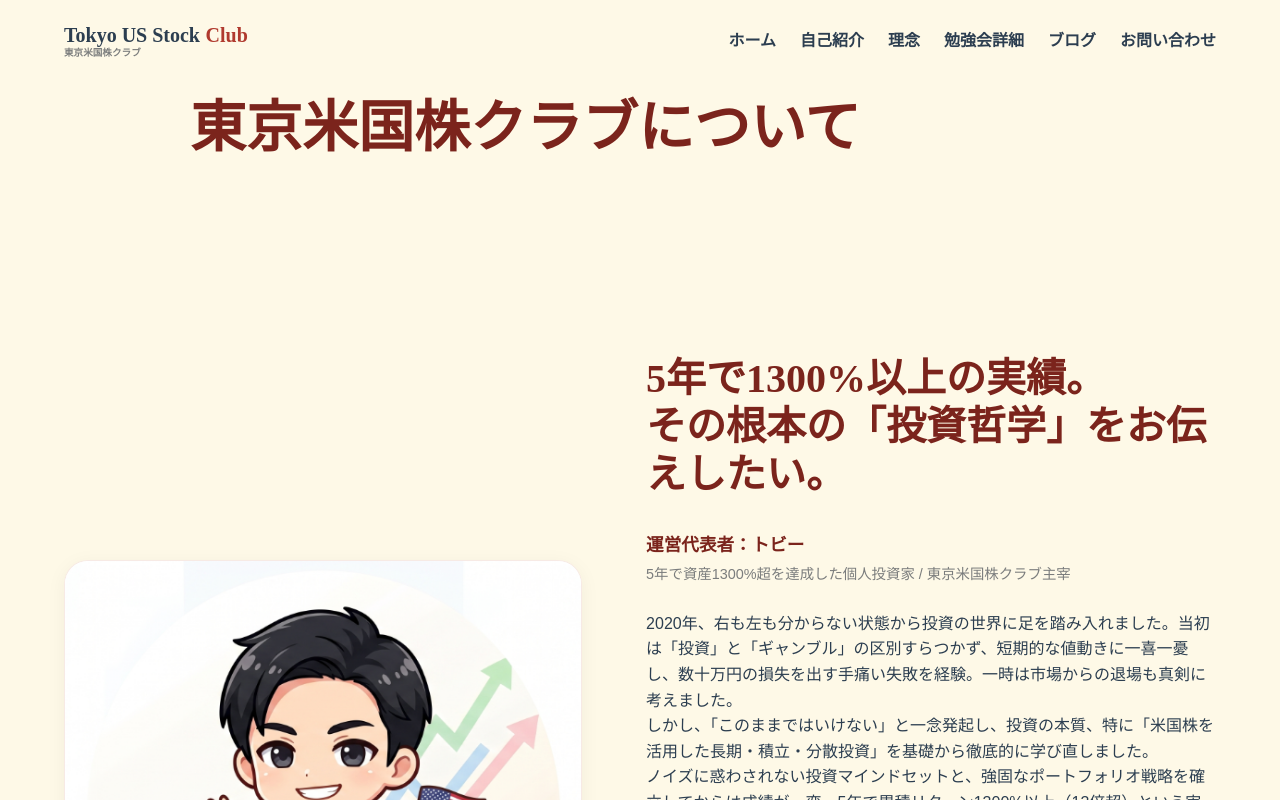
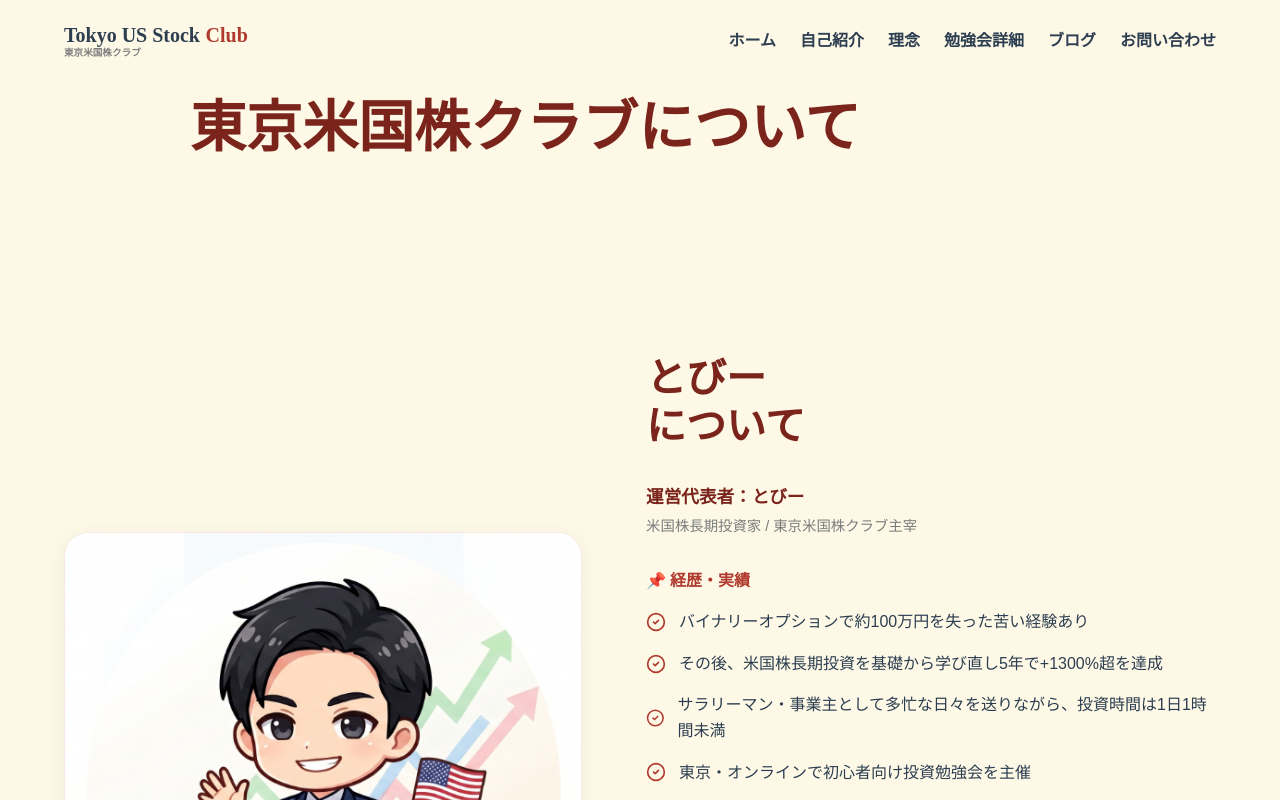
Before and after one commit to yutarotobioka0121-ship-it/tokyo-us-stock-site, a Next.js app: page /about in a window 1280 px wide. Built offline with nearby package versions, Linux system fonts and the light colour scheme; no server answers; a web font is replaced by a local one.

Commit message:
fix: フッターからキャッシュフローゲーム会削除・aboutページをnote自己紹介をもとに箇条書きに刷新

```diff
--- a/src/app/about/page.tsx
+++ b/src/app/about/page.tsx
@@ -31,46 +31,33 @@ export default function AboutPage() {
               </div>
             </div>
             <div className="about-content-text">
-              <h2 className="section-title">5年で1300%以上の実績。<br className="sp-hide" />その根本の「投資哲学」をお伝えしたい。</h2>
-              <p className="notion-p" style={{ fontWeight: '700', fontSize: '1.1rem', color: 'var(--primary-dark)', marginBottom: '1.5rem' }}>
-                運営代表者：トビー<br />
-                <span style={{ fontSize: '0.9rem', color: 'var(--text-muted)', fontWeight: 'normal' }}>5年で資産1300%超を達成した個人投資家 / 東京米国株クラブ主宰</span>
-              </p>
-              <p className="notion-p">
-                2020年、右も左も分からない状態から投資の世界に足を踏み入れました。当初は「投資」と「ギャンブル」の区別すらつかず、短期的な値動きに一喜一憂し、数十万円の損失を出す手痛い失敗を経験。一時は市場からの退場も真剣に考えました。
-              </p>
-              <p className="notion-p">
-                しかし、「このままではいけない」と一念発起し、投資の本質、特に「米国株を活用した長期・積立・分散投資」を基礎から徹底的に学び直しました。
-              </p>
-              <p className="notion-p">
-                ノイズに惑わされない投資マインドセットと、強固なポートフォリオ戦略を確立してからは成績が一変。5年で累積リターン1300%以上（13倍超）という実績を達成するに至りました。
-              </p>
-              <p className="notion-p">
-                現在もサラリーマンとして多忙な日々を送り、同時に事業主としての活動も並行しながら、投資にかける時間は1日1時間未満。それでも、精神的なゆとりを保ちながら資産を確実に育て続ける「長期投資のスタイル」を実践しています。
-              </p>
-              <p className="notion-p">
-                「かつての自分のように、知識がないために手痛い損失を出し、投資そのものを嫌いになってしまう人を一人でも減らしたい」<br />
-                この強い想いから、東京米国株クラブを立ち上げました。本クラブでは、小手先のトレードテクニックではなく、一生使える「本質的な資産形成のマインドセット」を、完全な初心者目線で分かりやすくお伝えしています。
+              <h2 className="section-title">とびー<br className="sp-hide" />について</h2>
+              <p className="notion-p" style={{ fontWeight: '700', fontSize: '1.1rem', color: 'var(--primary-dark)', marginBottom: '2rem' }}>
+                運営代表者：とびー<br />
+                <span style={{ fontSize: '0.9rem', color: 'var(--text-muted)', fontWeight: 'normal' }}>米国株長期投資家 / 東京米国株クラブ主宰</span>
               </p>
 
+              <div className="skills-list" style={{ marginBottom: '2rem' }}>
+                <h3 style={{ marginBottom: '1.2rem', color: 'var(--primary)', fontSize: '1rem', fontWeight: '800' }}>📌 経歴・実績</h3>
+                <div className="skill-item"><CheckCircle2 color="var(--primary)" size={20} /><span>バイナリーオプションで約100万円を失った苦い経験あり</span></div>
+                <div className="skill-item"><CheckCircle2 color="var(--primary)" size={20} /><span>その後、米国株長期投資を基礎から学び直し5年で+1300%超を達成</span></div>
+                <div className="skill-item"><CheckCircle2 color="var(--primary)" size={20} /><span>サラリーマン・事業主として多忙な日々を送りながら、投資時間は1日1時間未満</span></div>
+                <div className="skill-item"><CheckCircle2 color="var(--primary)" size={20} /><span>東京・オンラインで初心者向け投資勉強会を主催</span></div>
+              </div>
+
+              <div className="skills-list" style={{ marginBottom: '2rem' }}>
+                <h3 style={{ marginBottom: '1.2rem', color: 'var(--primary)', fontSize: '1rem', fontWeight: '800' }}>📝 発信テーマ</h3>
+                <div className="skill-item"><CheckCircle2 color="var(--primary)" size={20} /><span>初心者向けの米国株・NISA・長期投資の基礎知識</span></div>
+                <div className="skill-item"><CheckCircle2 color="var(--primary)" size={20} /><span>米国個別株・ETFの選び方・考え方</span></div>
+                <div className="skill-item"><CheckCircle2 color="var(--primary)" size={20} /><span>失敗から学んだお金のリアルを正直に発信</span></div>
+                <div className="skill-item"><CheckCircle2 color="var(--primary)" size={20} /><span>ギャンブルではない、堅実な資産形成のマインドセット</span></div>
+              </div>
+
               <div className="skills-list">
-                <h3 style={{ marginBottom: '1.5rem', color: 'var(--primary)' }}>私たちのコミットメント</h3>
-                <div className="skill-item">
-                  <CheckCircle2 color="var(--primary)" size={20} />
-                  <span>5年1300%以上の実績に裏打ちされた本物の投資哲学</span>
-                </div>
-                <div className="skill-item">
-                  <CheckCircle2 color="var(--primary)" size={20} />
-                  <span>初心者が迷わない、長期投資の核心を突いた教育</span>
-                </div>
-                <div className="skill-item">
-                  <CheckCircle2 color="var(--primary)" size={20} />
-                  <span>変化の激しい米国市場を読み解くリテラシーの提供</span>
-                </div>
-                <div className="skill-item">
-                  <CheckCircle2 color="var(--primary)" size={20} />
-                  <span>共に成長し、励まし合える投資仲間のコミュニティ</span>
-                </div>
+                <h3 style={{ marginBottom: '1.2rem', color: 'var(--primary)', fontSize: '1rem', fontWeight: '800' }}>💬 クラブ設立の思い</h3>
+                <div className="skill-item"><CheckCircle2 color="var(--primary)" size={20} /><span>「かつての自分のように、知識不足で損失を出す人を一人でも減らしたい」</span></div>
+                <div className="skill-item"><CheckCircle2 color="var(--primary)" size={20} /><span>小手先のテクニックではなく、一生使える投資哲学をわかりやすくお伝えしたい</span></div>
+                <div className="skill-item"><CheckCircle2 color="var(--primary)" size={20} /><span>一人で悩まず、仲間と一緒に学べる場所をつくりたい</span></div>
               </div>
             </div>
           </div>
--- a/src/components/Footer.tsx
+++ b/src/components/Footer.tsx
@@ -38,7 +38,6 @@ export default function Footer() {
             <li><Link href="/mission">理念</Link></li>
             <li><Link href="/seminar">勉強会詳細</Link></li>
             <li><Link href="/blog">ブログ</Link></li>
-            <li><a href="https://cfg-s.vercel.app/" target="_blank" rel="noopener noreferrer">キャッシュフローゲーム会</a></li>
             <li><Link href="/apply">勉強会申し込み</Link></li>
           </ul>
         </div>
```
